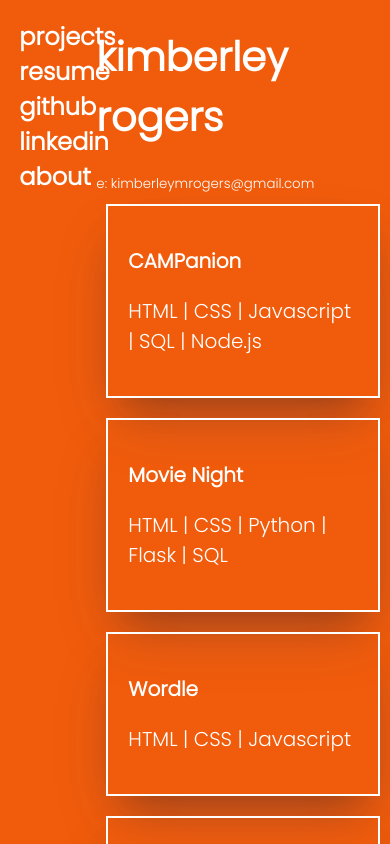
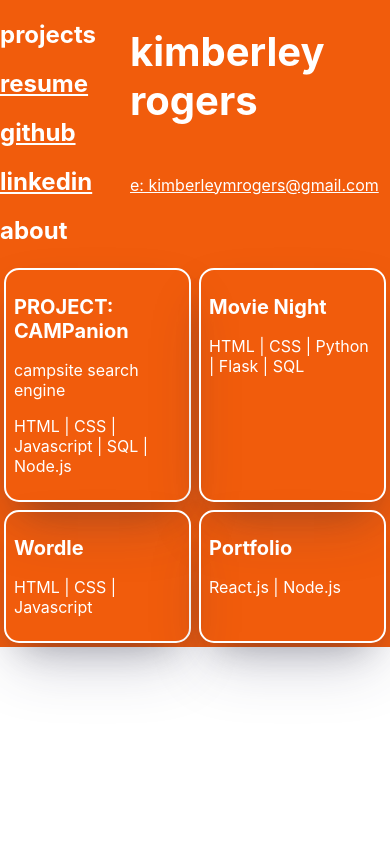
Before and after one commit to kimberleyrogers/portfolio, a React (Create React App) app: page / in a window 390 px wide. Shown: the top 844 px of the page. Built offline with nearby package versions, Linux system fonts and the light colour scheme.

Commit message:
rebuild for mobile first design

```diff
--- a/src/About.js
+++ b/src/About.js
@@ -1,4 +1,4 @@
-import { useState } from "react";
+// import { useState } from "react";
 
 function About() {
 
@@ -8,17 +8,18 @@ function About() {
             <div>
                 <h2>melbourne based software engineer</h2>
 
-                <p>I'm Kim. I began to code and learn about computer science in early 2020, thanks to <a href="https://cs50.harvard.edu/x/2022/">CS50.</a></p>
+                <p>I'm Kim. I began to code and learn about computer science in early 2020, thanks to <a href="https://cs50.harvard.edu/x/2022/">CS50</a>.</p>
                 <p>Whilst working full time in education, I graduated in August 2022 from General Assembly's Software Engineering Immersive course. I created this portfolio in React.js to showcase the projects I've been working on, throughout the course and since.</p>
                 <p>I have the following projects in the pipeline to continue learning:</p>
                     <ul>
                         <li>an interactive dashboard with AFL player stats (Python | React.js)</li>
                         <li>a portfolio for a creative in the TV industry (React.js)</li>
+                        {/* eslint-disable-next-line */}
                         <li>an interactive page allowing you to follow the relationships, connections and rumours of your favourite celebrities. If <a href="https://www.laineygossip.com/" target="_blank">Lainey Gossip</a> had an API, I'd be there already (React.js)</li>
                     </ul>
             </div>
             <div>
-                <h2>melbourne based human being</h2>
+                <h2>melbourne based <br></br>human being</h2>
 
                 <p>Aside from programming I love exploring Melbourne, gawping at beautiful buildings and finding new places to eat great food. I listen to kpop every day and once took a dance class to <a href="https://www.youtube.com/watch?v=d7ZvOX8qZlc">this song.</a> I like running, especially with friends. I go for England at football, North Melbourne at AFL and BTS in everything else.</p>
                 <p>check out my <a href="https://www.linkedin.com/in/kimberley-rogers-melb/">linkedin</a> or <a href="mailto:kimberleymrogers@gmail.com">email me</a> to <span className="strike">talk celebrity gossip</span> connect</p>
--- a/src/App.css
+++ b/src/App.css
@@ -8,37 +8,180 @@
   src: url("../Poppins/Poppins-ExtraBold.ttf") format("truetype");
 }
 
-/* neither are working */
+:root {
+  --orange: rgb(241, 92, 12);
+  --white: #ffffff;
+  font-size: 30pt;
+}
+
 @media only screen and (max-width: 720px) {
   .app {
-    background-color: lightblue;
+    background-color: var(--orange);
+    display: grid;
+    grid-template: 1fr auto / 1fr 2fr;
+    color: var(--white);
+    max-width: 100%;
   }
-  .header {
-    font-size: 5pt;
+  #project-grid {
+    grid-column: 1 / 3;
+    /* display: flex;
+    flex-wrap: wrap;
+    justify-content: center; */
+    display: grid;
+    grid-template-columns: repeat(auto-fit, minmax(150px, 1fr));
+  }
+
+  .grid-square {
+    padding: .2rem;
+    text-align: ;
+    border: 2px solid var(--white);
+    margin: .1rem;
+    /* width: 25%; */
+    /* height: 200px;  */
+    font-size: .4rem;
+    box-shadow: rgba(50, 50, 93, 0.25) 0px 30px 60px -12px, rgba(0, 0, 0, 0.3) 0px 18px 36px -18px;
+    transition: color .3s ease-in-out, box-shadow .3s ease-in-out;
+    flex: 1 1 200px;
+    border-radius: 15px;
+  }
+
+  .title {
+    font-size: .5rem;
+    font-weight: bold;
+  }
+
+  .grid-square:hover {
+    cursor: pointer;
+    color: var(--orange);
+    background-color: var(--white);
+    transition: color .5s ease-in-out; background-color: .5s ease-in-out;
+  }
+
+  /* nav {
+    display: none;
+  } */
+
+  .about-me {
+    grid-column: 1 / 3;
+    font-size: 0.4rem;
+    padding: 0 1rem;
+  }
+
+  .about-me p {
+    text-align: justify;
+
+  }
+
+  #singleProjContainer {
+    grid-column: 1 / 3;
+    display: grid;
+    grid-template: 1fr 1fr auto / 1fr 1fr;
+  }
+
+  .projAbout {
+    grid-row: 1 / 3;
+    font-size: .4rem;
+    background-color: rgba(255, 255, 255, 0.3);
+    margin: .1rem;
+    border-radius: 15px;
+    padding: .2rem;
+  }
+
+  .projTech {
+    font-size: .5rem;
+    background-color: rgba(255, 255, 255, 0.3);
+    margin: .1rem;
+    border-radius: 15px;
+    padding: .2rem;
+  }
+
+  .projButtons {
+    display: flex;
+    flex-direction: column;
+    justify-content: center;
+    align-items: center;
+  }
+
+
+  .projButtons button {
+    border-radius: 15px;
+
+  }
+
+  .projImage {
+    grid-column: 1 / 3;
+    margin: auto;
+    display: flex;
+    justify-content: center;
+  }
+
+  .projImage img {
+    width: 90%;
+    align-items: center;
+    padding: .2rem;
+  }
+
+}
+
+/* should apply to everything! */
+nav h2 {
+  font-size: .6rem;
+}
+
+.header h1 {
+  font-size: 1rem;
+}
+
+.header a {
+  font-size: .4rem;
+}
+
+.app a {
+  color: var(--white);
+}
+
+button {
+  background-color: var(--white);
+  color: var(--orange);
+  font-weight: bold;
+  padding: 10px 20px;
+  border-radius: 5px;
+  /* margin: 10px; */
+  cursor: pointer;
+  border: 5px solid white;
+}
+
+
+
+@media only screen and (min-width: 721px) {
+  .app {
+    background-color: palegreen;
+  }
+
+  .app a:hover {
+    cursor: pointer;
+  }
+
+  nav a {
+    color: var(--white);
+    text-decoration: none;
+    /* font-size: .5rem; */
   }
 }
 
-:root {
-  --orange: rgb(241, 92, 12);
-  --white: #ffffff;
-}
 /* CSS for 'App.js' */
-.app {
+/* .app {
   display: grid;
-  /* need app to fill screen - resonsive size */
   grid-template: 1fr auto / 1fr 5fr;
   font-family: poppins-light;
   background-color: var(--orange);
   color: var(--white);
   padding-bottom: 500px;
-}
+} */
 
-.app a {
-  text-decoration: none;
-  color: var(--white);
-}
 
-.nav-bar {
+
+/* .nav-bar {
   grid-row: 1 / 3;
   padding: 20%;
 }
@@ -49,8 +192,8 @@
   margin: 0 -.25rem;
   padding: 0 .25rem;
   transition: color .3s ease-in-out, box-shadow .3s ease-in-out;
-}
-
+} */
+/*
 .nav-bar h2:hover {
   box-shadow: inset 100px 0 0 0 #ffffff;
   color: var(--orange);
@@ -63,10 +206,10 @@
 
 .header a {
   font-size: 10pt;
-}
+} */
 
 /* CSS for 'About.js' */
-.about-me {
+/* .about-me {
   display: grid;
   grid-template-rows: repeat(8, auto);
   padding: 25px;
@@ -80,23 +223,23 @@
 
 .strike {
   text-decoration: line-through;
-}
+} */
 
 /* CSS for 'ProjectGrid.js' */
-.project-grid {
-  /* display: grid; */
-  /* grid-template: 1fr 1fr 1fr / 1fr 1fr 1fr; */
+/* .project-grid {
+  display: grid;
+  grid-template: 1fr 1fr 1fr / 1fr 1fr 1fr;
   display: flex;
   flex-wrap: wrap;
   justify-content: center;
-}
-
+} */
+/*
 .single-proj {
   padding: 20px;
   border: 2px solid var(--white);
   margin: 10px;
-  /* width: 200px;
-  height: 200px; */
+  width: 200px;
+  height: 200px;
   font-size: 20px;
   box-shadow: rgba(50, 50, 93, 0.25) 0px 30px 60px -12px, rgba(0, 0, 0, 0.3) 0px 18px 36px -18px;
   transition: color .3s ease-in-out, box-shadow .3s ease-in-out;
@@ -112,10 +255,10 @@
 
 .title {
   font-weight: bolder;
-}
+} */
 
 /* CSS for 'SingleProj.js' */
-#singleProjContainer {
+/* #singleProjContainer {
   display: grid;
   grid-template: auto 1fr / 1fr 2fr;
 }
@@ -133,14 +276,14 @@
   width: 300px;
   border: var(--white) solid 2px;
   margin: 20px;
-}
+} */
 
 /* .projBlurb {
   display: flex;
 
 } */
 
-button {
+/* button {
   background-color: var(--white);
   color: var(--orange);
   font-size: 20px;
@@ -155,4 +298,4 @@ button {
 button:hover {
   color: var(--white);
   background-color: var(--orange)
-}
+} */
--- a/src/App.js
+++ b/src/App.js
@@ -14,7 +14,7 @@ function App() {
   return (
     <div className="app">
 
-      <div className="nav-bar">
+      <nav className="nav-bar">
         <h2 onClick={() => [setIsPortfolio(true), setProj('main')]}>projects</h2>
         {/* eslint-disable-next-line */}
         <a href="images/Resume - Kimberley Rogers.pdf" target="_blank"><h2>resume</h2></a>
@@ -23,7 +23,7 @@ function App() {
         {/* eslint-disable-next-line */}
         <a href="https://www.linkedin.com/in/kimberley-rogers-melb/" target="_blank"><h2>linkedin</h2></a>
         <h2 onClick={() => setIsPortfolio(false)}>about</h2>
-      </div>
+      </nav>
       <div className="header">
         <h1>kimberley rogers</h1>
         <a href="mailto:kimberleymrogers@gmail.com">e: kimberleymrogers@gmail.com</a>
--- a/src/ProjectGrid.js
+++ b/src/ProjectGrid.js
@@ -9,34 +9,27 @@ console.log(proj)
 
     if (proj === 'main') {
         return (
-            <div className="central-container">
-                <div className="project-grid">
-                    <div className="single-proj" onClick = {() => {setProj("0")}}>
-                        <p className="title">{projects[0]['name']}</p>
+
+                <section id="project-grid">
+                    <div className="grid-square" onClick = {() => {setProj("0")}}>
+                        <h2 className="title">PROJECT: {projects[0]['name']}</h2>
+                        <p className="desc">{projects[0]['desc']}</p>
                         <p>{projects[0]['used']}</p>
                     </div>
-                    <div className="single-proj" onClick = {() => {setProj("1")}}>
-                        <p className="title">{projects[1]['name']}</p>
+                    <div className="grid-square" onClick = {() => {setProj("1")}}>
+                        <h2 className="title">{projects[1]['name']}</h2>
                         <p>{projects[1]['used']}</p>
                     </div>
-                    <div className="single-proj" onClick = {() => {setProj("2")}}>
-                        <p className="title">{projects[2]['name']}</p>
+                    <div className="grid-square" onClick = {() => {setProj("2")}}>
+                        <h2 className="title">{projects[2]['name']}</h2>
                         <p>{projects[2]['used']}</p>
                     </div>
-                    <div className="single-proj" onClick = {() => {setProj("3")}}>
-                        <p className="title">{projects[3]['name']}</p>
+                    <div className="grid-square" onClick = {() => {setProj("3")}}>
+                        <h2 className="title">{projects[3]['name']}</h2>
                         <p>{projects[3]['used']}</p>
                     </div>
-                    {/* <div className="single-proj" onClick = {() => {setProj("4")}}>
-                        <p className="title">{projects[4]['name']}</p>
-                        <p>{projects[4]['used']}</p>
-                    </div>
-                    <div className="single-proj" onClick = {() => {setProj("5")}}>
-                        <p className="title">{projects[5]['name']}</p>
-                        <p>{projects[5]['used']}</p>
-                    </div> */}
-                </div>
-            </div>
+                </section>
+
         )
         } else {
             return (
--- a/src/SingleProj.js
+++ b/src/SingleProj.js
@@ -5,19 +5,23 @@ function SingleProj({proj, setProj}) {
 
     return (
         <div id='singleProjContainer'>
-            <div className="projMain">
+            <div className="projAbout">
                 <h2>{projects[proj]['name']}</h2>
+                <p>is...</p>
+                <p>{projects[proj]['blurb']}</p>
             </div>
-            <div className="projBlurb">
-                <p>{projects[proj]['blurb']}</p>
+            <div className="projTech">
+            <p>tech stack</p>
+                <p>{projects[proj]['used']}</p>
+            </div>
+            <div className='projButtons'>
                 {/* eslint-disable-next-line */}
                 <a href={projects[proj]['githubUrl']} target="_blank"><button>View Code</button></a>
                 {/* eslint-disable-next-line */}
                 <a href={projects[proj]['liveSite']} target="_blank"><button>Visit Site</button></a>
+
             </div>
-            <div className="projImages">
-                <img src={projects[proj]['image']} alt="thumbnail of project"/>
-                <img src={projects[proj]['image']} alt="thumbnail of project"/>
+            <div className="projImage">
                 <img src={projects[proj]['image']} alt="thumbnail of project"/>
             </div>
         </div>
--- a/src/projectInfo.js
+++ b/src/projectInfo.js
@@ -11,7 +11,8 @@ const projects = [
         blurb: "Single page website, for adding and reviewing campsites. Both front and back end written in Javascript, the site utilises a database. This was created by me, Amanda Young and Will Sikora.",
         liveSite: "https://camp-test-app.herokuapp.com/",
         image: "assets/campanion_snip.png",
-        used: "HTML | CSS | Javascript | SQL | Node.js"
+        used: "HTML | CSS | Javascript | SQL | Node.js",
+        desc: "campsite search engine"
 
     },
     {
```
